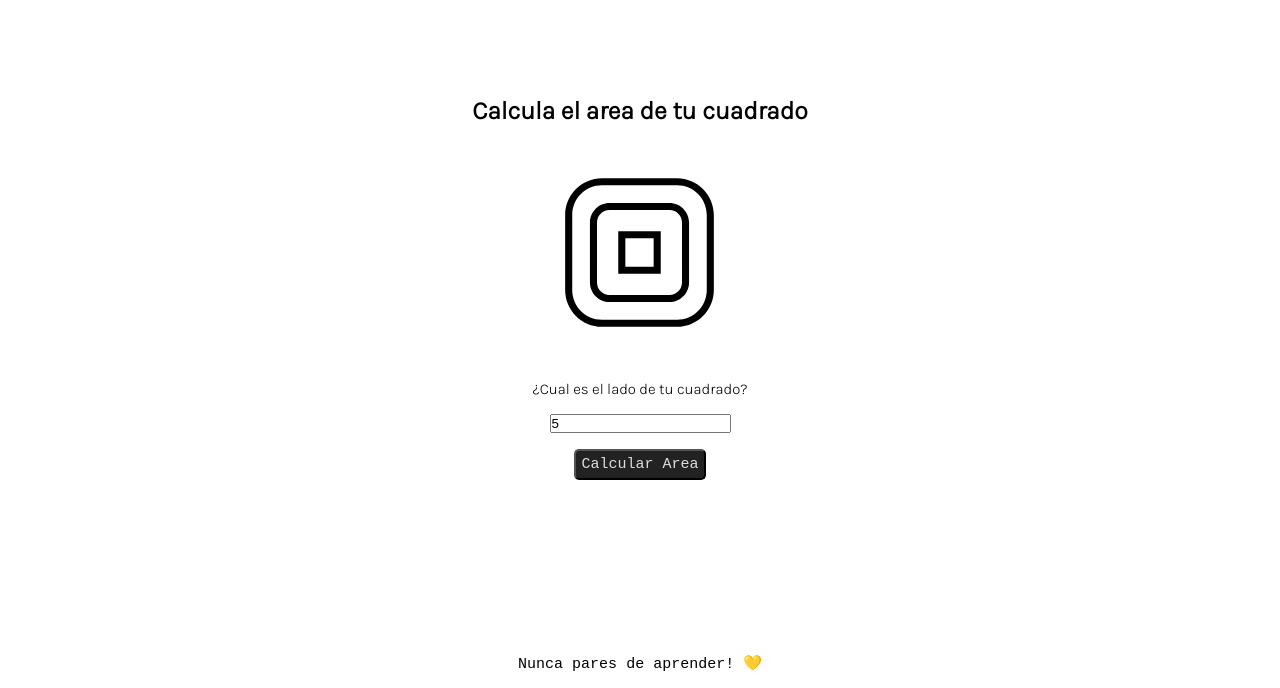
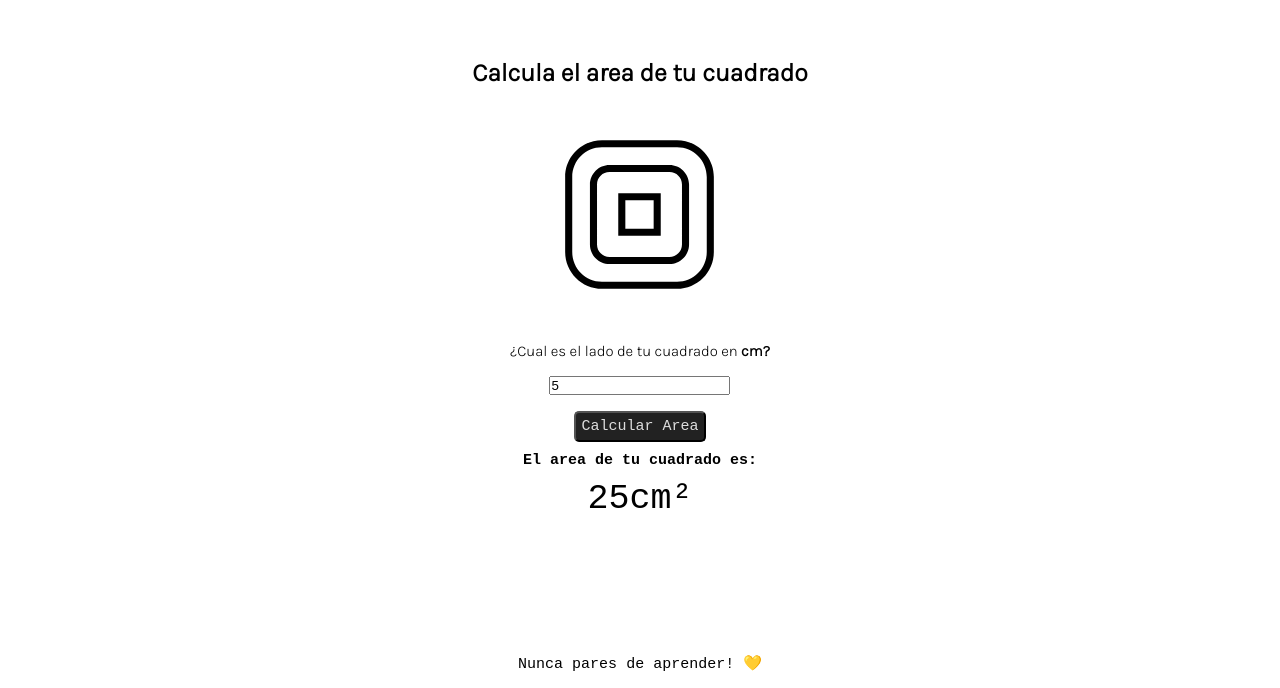
Before and after one commit to domakedev/js-practico-taller1, a plain HTML site: page index.html in a window 1280 px wide. Both pictures are taken after typing "5" into the empty fields and a click on the button "Calcular Area". Shown: the part 112-800 px from the top of the page. Drawn offline with Linux system fonts and the light colour scheme.

Commit message:
Muestra Area en cm2 en pantalla

```diff
--- a/index.html
+++ b/index.html
@@ -21,10 +21,14 @@
 
       <section class="main__data">
         <form action="" class="main__data__form">
-          <label  class="input__text" for="ladoCuadrado">¿Cual es el lado de tu cuadrado?</label>
+          <label  class="input__text" for="ladoCuadrado">¿Cual es el lado de tu cuadrado en <b>cm?</b></label>
           <input id="ladoCuadrado" type="number"  />
           <button class="button" type="button" onclick="calcularAreaCuadrado()">Calcular Area</button>
         </form>
+        <div class="areaResultado">
+            <h2 class="areaResultado__title">El area de tu cuadrado es:</h2>
+            <!-- <p class="areaResultado__text"></p> -->
+        </div>
       </section>
     </main>
 
--- a/scripts.js
+++ b/scripts.js
@@ -1,8 +1,28 @@
 const calcularAreaCuadrado = () => {
     let input = document.querySelector('#ladoCuadrado')
     let value = input.value
+    let area = (value*value)+"cm²"
 
-    alert(`El area de tu cuadrado es: ${value*value}`)
+
+    let resultBox = document.querySelector('.areaResultado__text')
+
+    console.log(resultBox);
+
+    if (resultBox) {
+        resultBox.remove()
+
+    }
+
+
+    let resultNode = document.createElement('p')
+    resultNode.className = "areaResultado__text"
+
+    let nodoPadre = document.querySelector('.areaResultado')
+
+    nodoPadre.append(resultNode)
+
+    resultBox = document.querySelector('.areaResultado__text')
+    resultBox.append(area)
 }
 
 document.addEventListener('DOMContentLoaded', () => {
--- a/styles.css
+++ b/styles.css
@@ -53,6 +53,10 @@ body {
 
 .main__data{
     width: 100%;
+    display:flex;
+    justify-content:center;
+    flex-direction: column;
+    align-items: center;
 }
 
 .main__title{
@@ -100,3 +104,23 @@ body {
     align-items: flex-end;
     padding:15px;
 }
+
+
+.areaResultado{
+    margin-top:10px;
+    display: flex;
+    flex-direction: column;
+    align-items: center;
+}
+
+.areaResultado__title{
+    font-family: monospace;
+    font-size: 1.5rem;
+}
+
+.areaResultado__text{
+    font-family: monospace;
+    font-size: 3.5rem;
+    margin-top:10px;
+
+}
```
